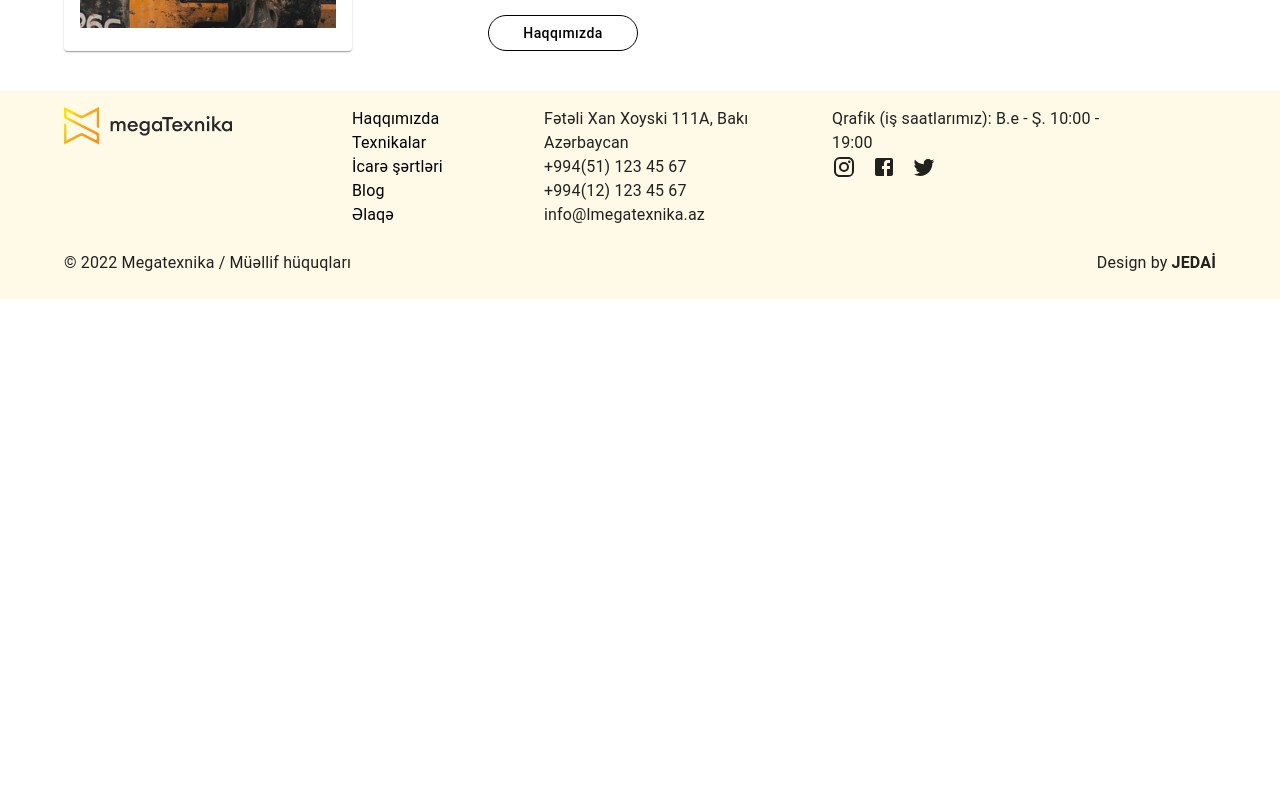
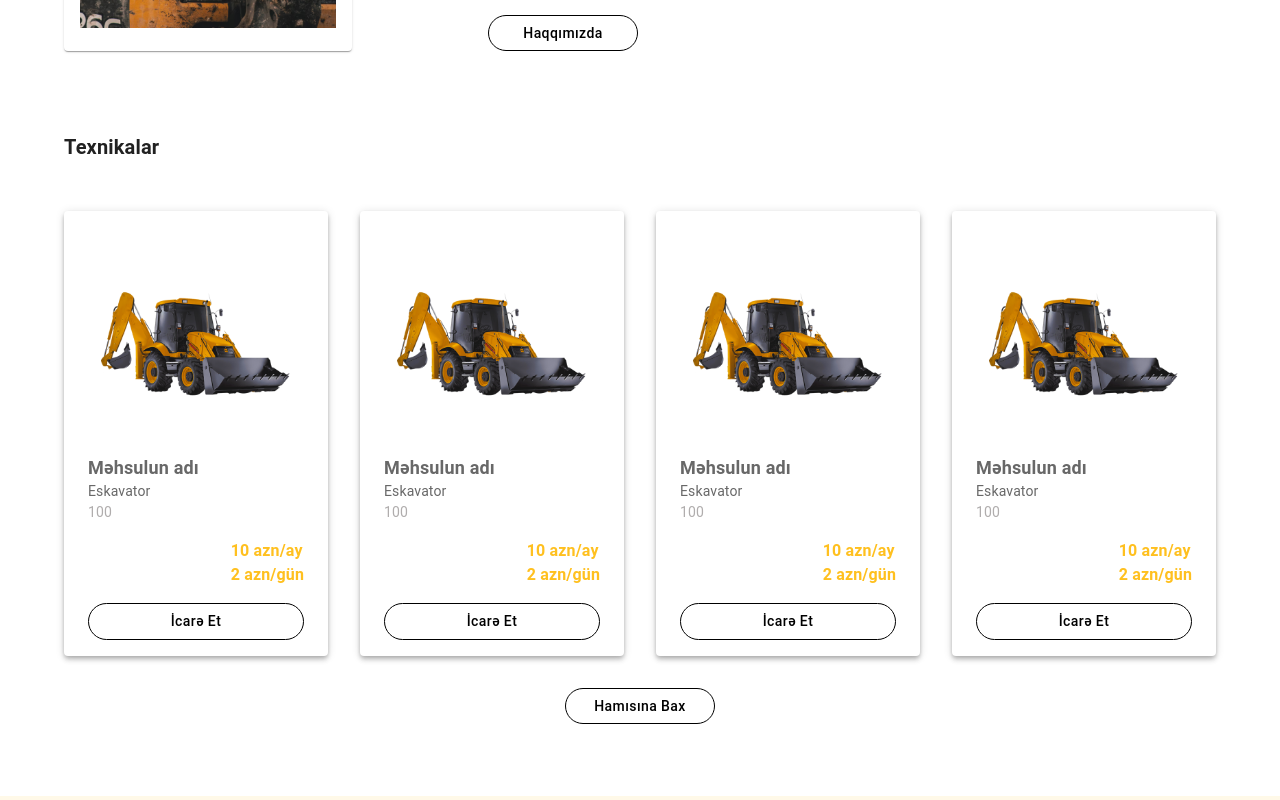
Before and after one commit to Ali-GreenHeart/fe12-mega-texnika, a React (Vite) app: page / in a window 1280 px wide. Shown: the part 2020-2820 px from the top of the page. Before the commit the page ends 2319 px from the top, so only its background shows below. Built offline with nearby package versions, Linux system fonts and the light colour scheme.

Commit message:
add texnikalar section

```diff
--- a/src/pages/Home/index.jsx
+++ b/src/pages/Home/index.jsx
@@ -1,4 +1,4 @@
-import { Box, Button, Container, Grid, Paper, Typography } from "@mui/material"
+import { Box, Button, Container, Grid, Paper, Stack, Typography } from "@mui/material"
 import PageContainer from "../../components/PageContainer"
 import ekskavator from "../../assets/ekskavator_1.png"
 import ekskavator_yukleyici from "../../assets/ekskavator_yukleyici.png"
@@ -7,6 +7,7 @@ import forklift from "../../assets/forklift.png"
 import belas from "../../assets/belas.png"
 import CategoryCard from "../../components/CategoryCard"
 import PaperImg from "../../components/PaperImg"
+import TexnikaCard from "../../components/TexnikaCard"
 
 const texnikalar = [
     {
@@ -59,7 +60,7 @@ const Home = () => {
                     <Grid item xs={12} md={6}>
                         <Typography variant="h4" fontWeight="bold">Ağır texnikanızı bizdən satın alın</Typography>
                         <Typography my={2}>Lorem Ipsum is simply dummy text of the printing and typesetting industry. Lorem Ipsum has been the industry's standard dummy text ever since the 1500s, when an unknown printer took a galley of type and scrambled</Typography>
-                        <Button variant="outlined">Ətraflı</Button>
+                        <Button >Ətraflı</Button>
                     </Grid>
                     <Grid item xs={12} md={6}>
                         <PaperImg src={ekskavator} />
@@ -78,7 +79,7 @@ const Home = () => {
                         })
                     }
                 </Grid>
-                <Grid container alignItems="flex-end" justifyContent="space-between">
+                <Grid pb={4} container alignItems="flex-end" justifyContent="space-between">
                     <Grid item md={4} lg={3} sx={{ display: { xs: 'none', md: 'block' } }}>
                         <PaperImg src={forklift} />
                     </Grid>
@@ -87,10 +88,53 @@ const Home = () => {
                         <Box pl={5} pt={5} >
                             <Typography variant="h4" fontWeight="bold">Mega Texnika-da sınaqdan keçirilmiş texnikalar</Typography>
                             <Typography my={2}>Lorem Ipsum is simply dummy text of the printing and typesetting industry. Lorem Ipsum has been the industry's standard dummy text ever since the 1500s, when an unknown printer took a galley of type and scrambled</Typography>
-                            <Button variant="outlined">Haqqımızda</Button>
+                            <Button >Haqqımızda</Button>
                         </Box>
                     </Grid>
                 </Grid>
+
+                <Typography my={6} variant="h6" fontWeight="bold">Texnikalar</Typography>
+                <Grid container spacing={4}>
+                    <Grid item xs={12} sm={6} md={4} lg={3}>
+                        <TexnikaCard
+                            priceDay={2}
+                            priceMonth={10}
+                            src={ekskavator_yukleyici}
+                            title="Eskavator"
+                            year={100}
+                        />
+                    </Grid>
+                    <Grid item xs={12} sm={6} md={4} lg={3}>
+                        <TexnikaCard
+                            priceDay={2}
+                            priceMonth={10}
+                            src={ekskavator_yukleyici}
+                            title="Eskavator"
+                            year={100}
+                        />
+                    </Grid>
+                    <Grid item xs={12} sm={6} md={4} lg={3}>
+                        <TexnikaCard
+                            priceDay={2}
+                            priceMonth={10}
+                            src={ekskavator_yukleyici}
+                            title="Eskavator"
+                            year={100}
+                        />
+                    </Grid>
+                    <Grid item xs={12} sm={6} md={4} lg={3}>
+                        <TexnikaCard
+                            priceDay={2}
+                            priceMonth={10}
+                            src={ekskavator_yukleyici}
+                            title="Eskavator"
+                            year={100}
+                        />
+                    </Grid>
+                </Grid>
+                <Stack alignItems="center" py={4}>
+                    <Button>Hamısına bax</Button>
+                </Stack>
             </Container>
         </PageContainer>
     )
```
